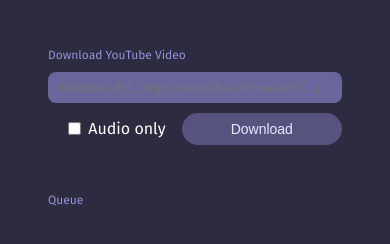
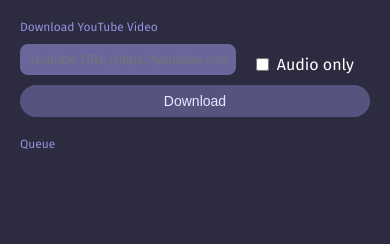
Before and after one commit to Capevace/youtube-dl-ui, a website: page app/views/index.html in a window 390 px wide. Drawn offline with nearby package versions, Linux system fonts and the light colour scheme; no server answers.

Commit message:
Updated css

```diff
--- a/app/views/index.html
+++ b/app/views/index.html
@@ -58,6 +58,10 @@
 		}
 
 		@media (max-width: 463px) {
+			.download, .queue {
+				padding: 1.25rem 1.25rem 0rem 1.25rem;
+			}
+
 			.download .inputs {
 				flex-wrap: wrap;
 			}
```
